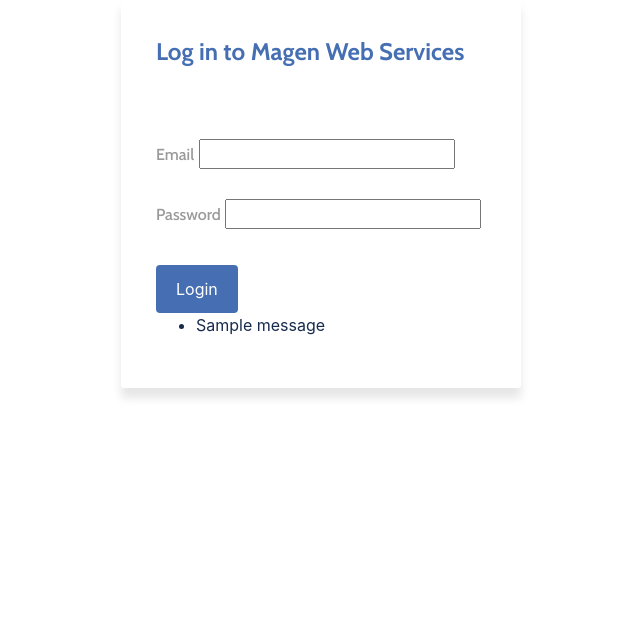
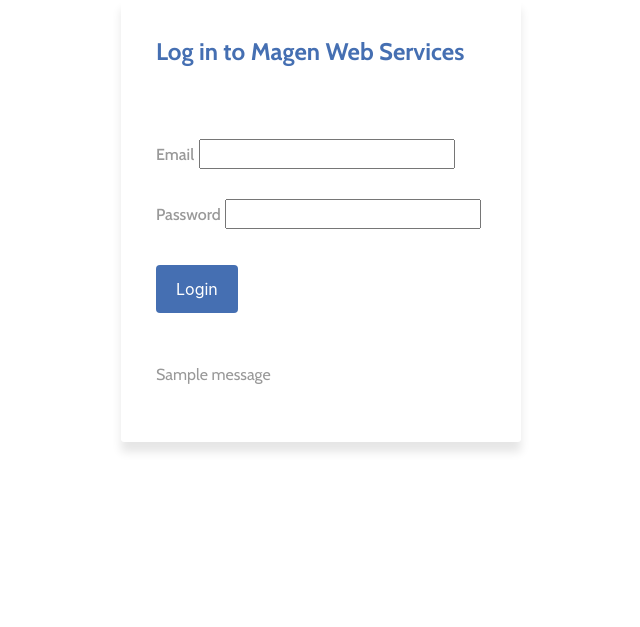
Before and after one commit to magengit/magen-io, a Python web app: template templates/login.html in a window 1280 px wide. Shown: the part 176-803 px from the top of the page, without its empty margins (319-959 px from the left). Run offline with Jinja, Linux system fonts and the light colour scheme; the template is opened without the code that fills it, so the values that code supplies are empty, except form fields; one stand-in notice (Sample message) is shown; form fields are guessed from the names that the template uses; some libraries are stand-ins or nearby versions.

Commit message:
Updated Email Confirmation message
-Updated the confirmation message for Login Page
-Removed the bulletpoints that would pop up

```diff
--- a/static/css/starter-template.css
+++ b/static/css/starter-template.css
@@ -59,9 +59,8 @@
   color:#999;
   font-family:cabin;
   font-weight:400;
-  font-size:14px;
-  margin-top:10px;
-  margin-bottom: 25px;
+  margin-top:50px;
+  margin-bottom: 20px;
 }
 .textleft{
 	text-align: left;
--- a/templates/login.html
+++ b/templates/login.html
@@ -38,19 +38,21 @@
     <div class="registerbutton">
     <input type="submit" value="Login">
   </div>
+  <div class="registerinfo">
     {% with messages = get_flashed_messages() %}
         {% if messages %}
-            <ul class=flashes>
+
                 {% for message in messages %}
-                    <li>{{ message }}</li>
+                    {{ message }}
                 {% endfor %}
-            </ul>
+
         {% else %}
-        <div class="registerinfo">
+
            Don't have an account? <a href="/register/">Register</a>
          </div>
         {% endif %}
     {% endwith %}
+  </div>
 </form>
 
 </div><!---Loginbox-->
```
Also changed, not shown: 2 other files.
